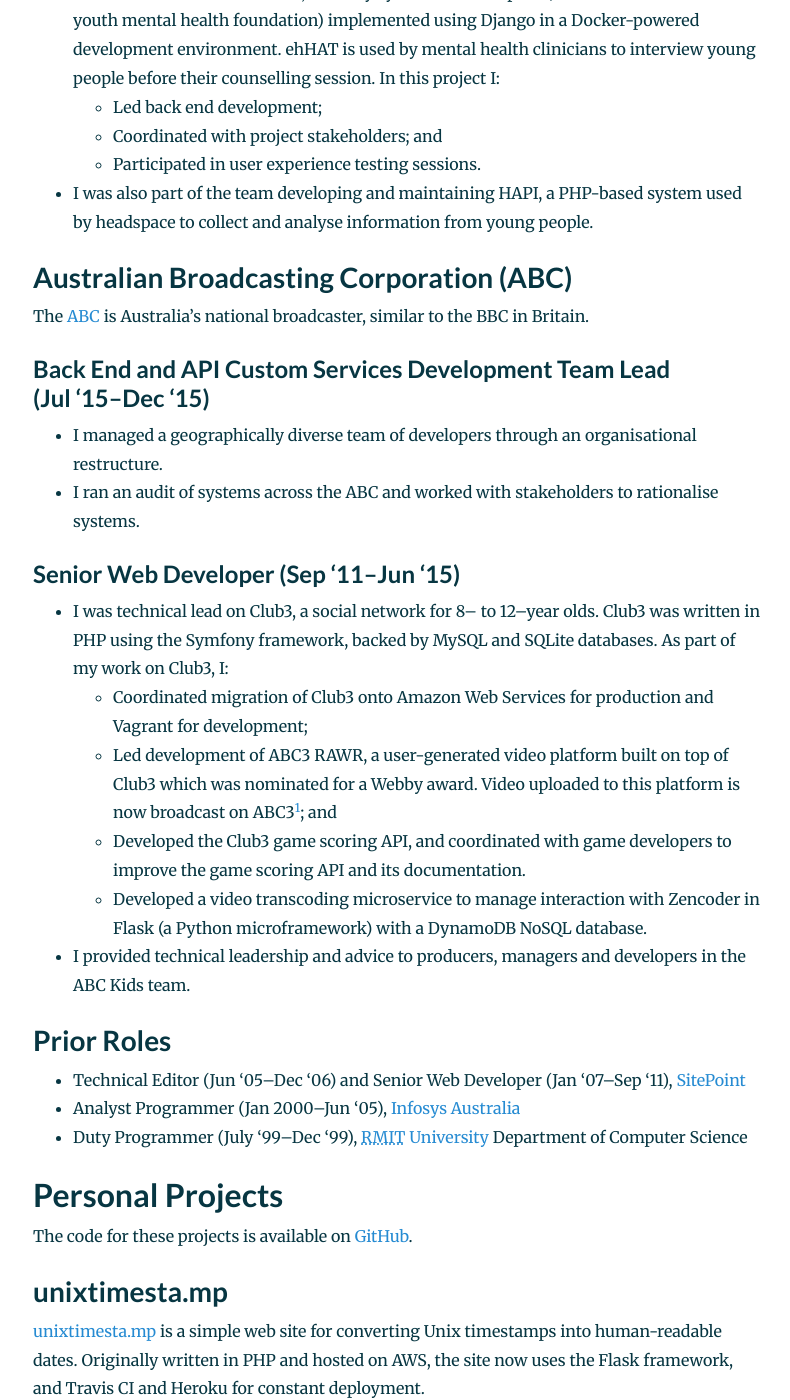
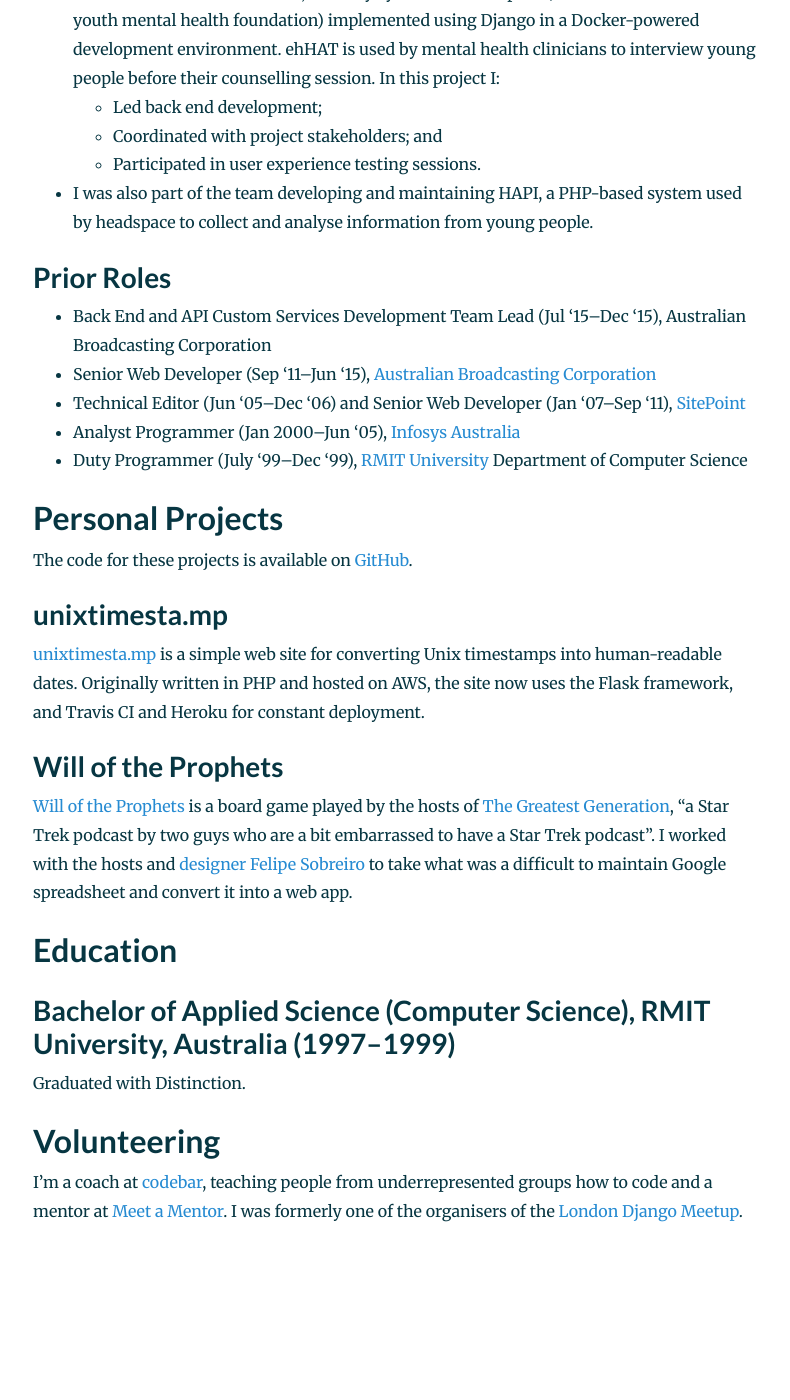
Before and after one commit to craiga/craiga.id.au, a Jekyll site: the page built from cv.markdown, in a window 1280 px wide and 1400 px high, scrolled down 1483 px. Shown: the whole window, without its empty margins (52-842 px from the left). Built offline with Jekyll 4.4.1, drawn with Linux system fonts in a browser that asks for light colours; our own code applies the rules of GitHub Pages for plain Markdown files; after the commit the page ends 2773 px from its top, so only the background shows below that; some of the changed text lies outside the part shown.

Commit message:
Update CV

```diff
--- a/cv.markdown
+++ b/cv.markdown
@@ -24,7 +24,7 @@
 
 [MyOptique Group](http://www.myoptiquegroup.com) are an online retailer of glasses and contact lenses with brands including Glasses Direct and Sunglasses Shop.
 
-* I joined their multi-brand fulfilment development team to help maintain and modernise microservices which take orders through their warehouse and lens manufacturing processes.
+* I joined their development team to help maintain and modernise web sites and microservices which take orders from the customer to their warehouse and lens manufacturing processes.
 
 
 ### Back End Developer (Permanent and Contract), Ten Group (Feb&nbsp;‘17–May&nbsp;‘18)
@@ -45,32 +45,16 @@
 
 [Squareweave](http://squareweave.com.au) is a full-service digital agency focused on non-profits and social enterprise clients.
 
-* I was technical lead on ehHAT, a survey system for headspace (the Australian national youth mental health foundation) implemented using Django  in a Docker-powered development environment. ehHAT is used by mental health clinicians to interview young people before their counselling session. In this project I:
+* I was technical lead on ehHAT, a survey system for headspace (the Australian national youth mental health foundation) implemented using Django in a Docker-powered development environment. ehHAT is used by mental health clinicians to interview young people before their counselling session. In this project I:
     * Led back end development;
     * Coordinated with project stakeholders; and
     * Participated in user experience testing sessions.
 * I was also part of the team developing and maintaining HAPI, a PHP-based system used by headspace to collect and analyse information from young people.
 
-### Australian Broadcasting Corporation (ABC)
-
-The [ABC](http://abc.net.au) is Australia's national broadcaster, similar to the BBC in Britain.
-
-#### Back End and API Custom Services Development Team Lead (Jul&nbsp;‘15–Dec&nbsp;‘15)
-
-* I managed a geographically diverse team of developers through an organisational restructure.
-* I ran an audit of systems across the ABC and worked with stakeholders to rationalise systems.
-
-#### Senior Web Developer (Sep&nbsp;‘11–Jun&nbsp;‘15)
-
-* I was technical lead on Club3, a social network for 8– to 12–year olds. Club3 was written in PHP using the Symfony framework, backed by MySQL and SQLite databases. As part of my work on Club3, I:
-    * Coordinated migration of Club3 onto Amazon Web Services for production and Vagrant for development;
-    * Led development of ABC3 RAWR, a user-generated video platform built on top of Club3 which was nominated for a Webby award. Video uploaded to this platform is now broadcast on ABC3[^abc3-rebrand]; and
-    * Developed the Club3 game scoring API, and coordinated with game developers to improve the game scoring API and its documentation.
-    * Developed a video transcoding microservice to manage interaction with Zencoder in Flask (a Python microframework) with a DynamoDB NoSQL database.
-* I provided technical leadership and advice to producers, managers and developers in the ABC Kids team.
-
 ### Prior Roles
 
+* Back End and API Custom Services Development Team Lead (Jul&nbsp;‘15–Dec&nbsp;‘15), Australian Broadcasting Corporation
+* Senior Web Developer (Sep&nbsp;‘11–Jun&nbsp;‘15), [Australian Broadcasting Corporation](https://www.abc.net.au)
 * Technical Editor (Jun&nbsp;‘05–Dec&nbsp;‘06) and Senior Web Developer (Jan&nbsp;‘07–Sep&nbsp;‘11), [SitePoint](https://www.sitepoint.com)
 * Analyst Programmer (Jan&nbsp;2000–Jun&nbsp;‘05), [Infosys Australia](https://www.infosys.com/australia/)
 * Duty Programmer (July&nbsp;'99–Dec&nbsp;'99), [RMIT University](https://www.rmit.edu.au) Department of Computer Science
@@ -86,7 +70,7 @@
 
 ### Will of the Prophets
 
-[Will of the Prophets](https://will-of-the-prophets.herokuapp.com) is a board game played by the hosts of [The Greatest Generation](http://gagh.biz), "a Star Trek podcast by two guys who are a bit embarrassed to have a Star Trek podcast". I worked with the hosts and [designer Felipe Sobreiro](http://www.sobreiro.com) to take what was a difficult to maintain Google spreadsheet and convert it into a web app.
+[Will of the Prophets](http://gagh.biz/game) is a board game played by the hosts of [The Greatest Generation](http://gagh.biz), "a Star Trek podcast by two guys who are a bit embarrassed to have a Star Trek podcast". I worked with the hosts and [designer Felipe Sobreiro](http://www.sobreiro.com) to take what was a difficult to maintain Google spreadsheet and convert it into a web app.
 
 ## Education
 
@@ -97,9 +81,4 @@
 
 ## Volunteering
 
-I'm a coach at [codebar](http://codebar.io), teaching people from underrepresented groups how to code, a mentor at [Meet a Mentor](http://meetamentor.co.uk), and am one of the organisers of the [London Django Meetup](https://www.djangolondon.com).
-
-
-[^abc3-rebrand]: The ABC have since re-branded ABC3 as ABC ME, and ABC3 RAWR as ABC ME Your Films.
-
-*[RMIT]: Royal Melbourne Institute of Technology
+I'm a coach at [codebar](http://codebar.io), teaching people from underrepresented groups how to code and a mentor at [Meet a Mentor](http://meetamentor.co.uk). I was formerly one of the organisers of the [London Django Meetup](https://www.djangolondon.com).
```
Also changed, not shown: 1 other file.
